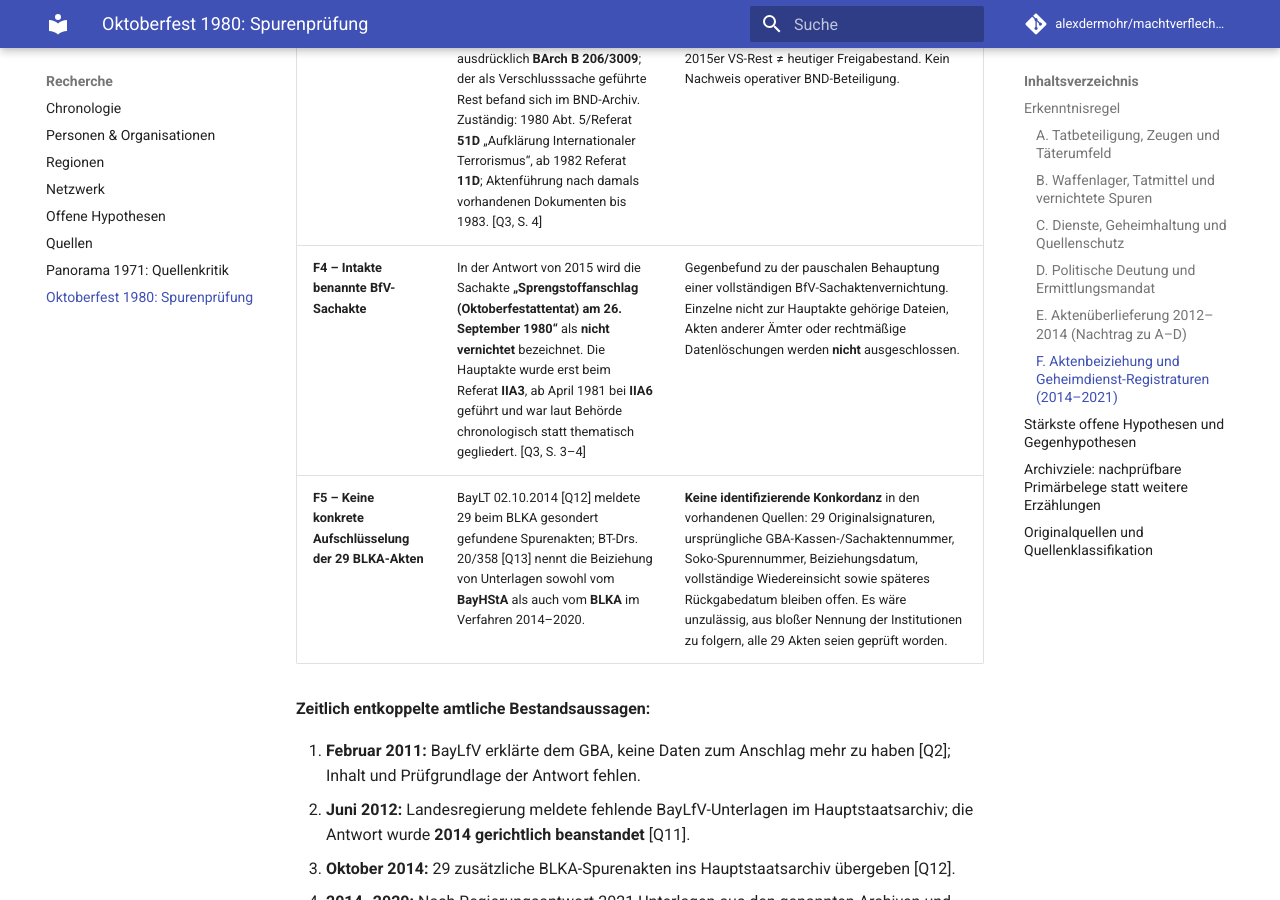
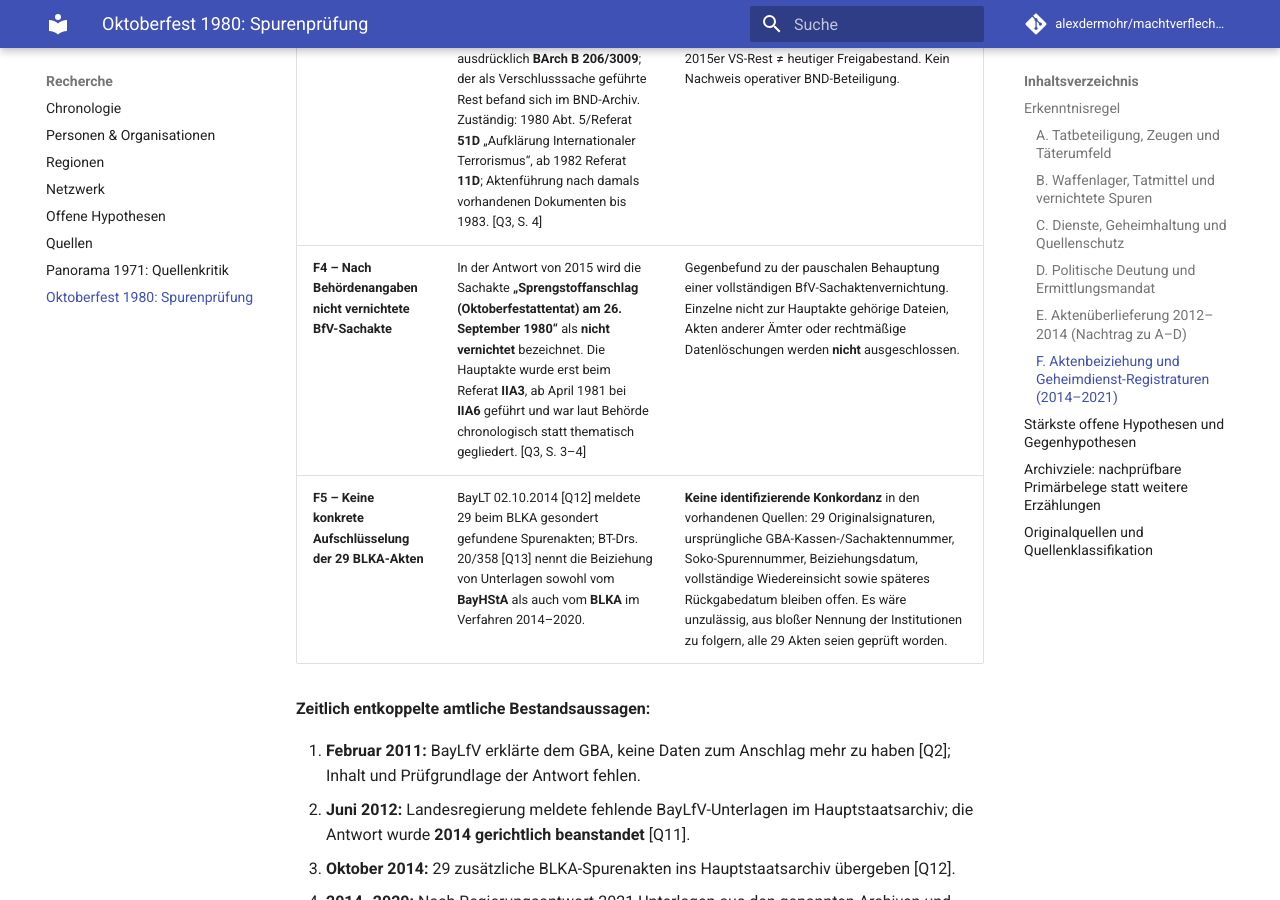
Before and after one commit to alexdermohr/machtverflechtungen, an MkDocs documentation site: the page built from docs/quellen/oktoberfestattentat-1980-spurenpruefung.md, in a window 1280 px wide and 900 px high, scrolled down 8338 px. Built offline with MkDocs 1.6.1 and Material for MkDocs 9.7.7, drawn with Linux system fonts in a browser that asks for light colours; comment, search, counter and statistics services are not loaded.

Commit message:
fix(research): qualify BfV file preservation claim

```diff
--- a/docs/quellen/oktoberfestattentat-1980-spurenpruefung.md
+++ b/docs/quellen/oktoberfestattentat-1980-spurenpruefung.md
@@ -87,7 +87,7 @@ Diese Matrix macht die **Ermittlung nach dem Anschlag** und den **Aktenverkehr n
 | **F1 – BayLfV-/BfV-/BND-Beiziehung 2014–2020** | [BT-Drs. 20/358, Antwort 1, S. 1–2] zählt das **BayLfV**, andere Landesämter, **BfV**, **BND**, BLKA, BayHStA, Bundesarchiv, Innenministerium und zahlreiche weitere Stellen als Quellen tatsächlich beigezogener Akten/Unterlagen des wiederaufgenommenen Verfahrens auf. [Q13] | Das ist **nicht dieselbe Behauptung** wie die negative Auskunft des BayLfV zu Daten von 1980 gegenüber dem GBA im Jahr 2011 [Q2]. Die 2021er Antwort nennt **keine** gelieferten BayLfV-Einzelakten, Zugangszeiten, Seitenzahlen und kein Inventar der **29 BLKA-Spurenakten**. |
 | **F2 – Aktenrückgabe nach Einstellung 2020** | Ende **2021** waren bestimmte Beiziehungen (u. a. StA Memmingen und Marburg, Archiv Baden-Württemberg) und **Teile** der BArch-/BLKA-/Innenministerium-Unterlagen zurückgegeben. Übrige Unterlagen lagen nach amtlicher Auskunft weiterhin bei der Bundesanwaltschaft; Rückgabe/Schriftgutprüfung dauerte an und war nicht zeitlich prognostizierbar. [Q13, Antworten 2–3, S. 2–3] | Die Begriffe **Original**, **Kopie**, **digitale Übersendung** und **Vor-Ort-Sichtung** unterscheiden; weder auf rechtswidrige Zurückhaltung schließen noch 2021er Bestand als Status für **2026** ausgeben. Benötigt wird ein datiertes Rückgabe- und Beiakteninventar. |
 | **F3 – Öffentlich identifizierte BND-Akte** | 2015 bestätigte Bundesregierung **eine BND-Akte** zum Oktoberfestkomplex. Der seit **Februar 2014** freigegebene Teil ist ausdrücklich **BArch B 206/3009**; der als Verschlusssache geführte Rest befand sich im BND-Archiv. Zuständig: 1980 Abt. 5/Referat **51D** „Aufklärung Internationaler Terrorismus“, ab 1982 Referat **11D**; Aktenführung nach damals vorhandenen Dokumenten bis 1983. [Q3, S. 4] | **B 206/3009** ist eine konkrete Archivsignatur – nicht bereits eine ausgewertete Akte. Bestand/Bearbeiter/Datierungen/Schwärzungen mit öffentlich verfügbarem Archivoriginal prüfen. 2015er VS-Rest ≠ heutiger Freigabestand. Kein Nachweis operativer BND-Beteiligung. |
-| **F4 – Intakte benannte BfV-Sachakte** | In der Antwort von 2015 wird die Sachakte **„Sprengstoffanschlag (Oktoberfestattentat) am 26. September 1980“** als **nicht vernichtet** bezeichnet. Die Hauptakte wurde erst beim Referat **IIA3**, ab April 1981 bei **IIA6** geführt und war laut Behörde chronologisch statt thematisch gegliedert. [Q3, S. 3–4] | Gegenbefund zu der pauschalen Behauptung einer vollständigen BfV-Sachaktenvernichtung. Einzelne nicht zur Hauptakte gehörige Dateien, Akten anderer Ämter oder rechtmäßige Datenlöschungen werden **nicht** ausgeschlossen. |
+| **F4 – Nach Behördenangaben nicht vernichtete BfV-Sachakte** | In der Antwort von 2015 wird die Sachakte **„Sprengstoffanschlag (Oktoberfestattentat) am 26. September 1980“** als **nicht vernichtet** bezeichnet. Die Hauptakte wurde erst beim Referat **IIA3**, ab April 1981 bei **IIA6** geführt und war laut Behörde chronologisch statt thematisch gegliedert. [Q3, S. 3–4] | Gegenbefund zu der pauschalen Behauptung einer vollständigen BfV-Sachaktenvernichtung. Einzelne nicht zur Hauptakte gehörige Dateien, Akten anderer Ämter oder rechtmäßige Datenlöschungen werden **nicht** ausgeschlossen. |
 | **F5 – Keine konkrete Aufschlüsselung der 29 BLKA-Akten** | BayLT 02.10.2014 [Q12] meldete 29 beim BLKA gesondert gefundene Spurenakten; BT-Drs. 20/358 [Q13] nennt die Beiziehung von Unterlagen sowohl vom **BayHStA** als auch vom **BLKA** im Verfahren 2014–2020. | **Keine identifizierende Konkordanz** in den vorhandenen Quellen: 29 Originalsignaturen, ursprüngliche GBA-Kassen-/Sachaktennummer, Soko-Spurennummer, Beiziehungsdatum, vollständige Wiedereinsicht sowie späteres Rückgabedatum bleiben offen. Es wäre unzulässig, aus bloßer Nennung der Institutionen zu folgern, alle 29 Akten seien geprüft worden. |
 
 **Zeitlich entkoppelte amtliche Bestandsaussagen:**
```
